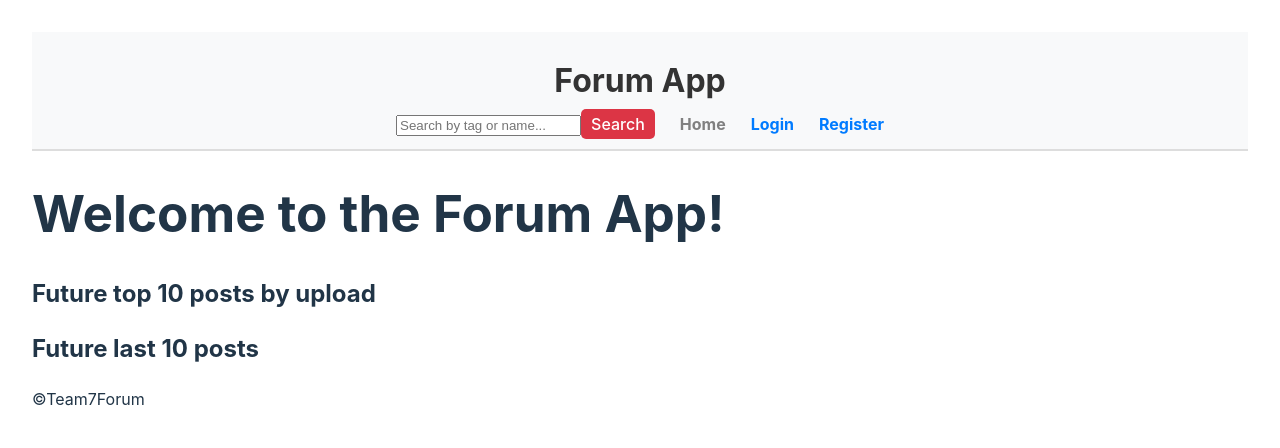
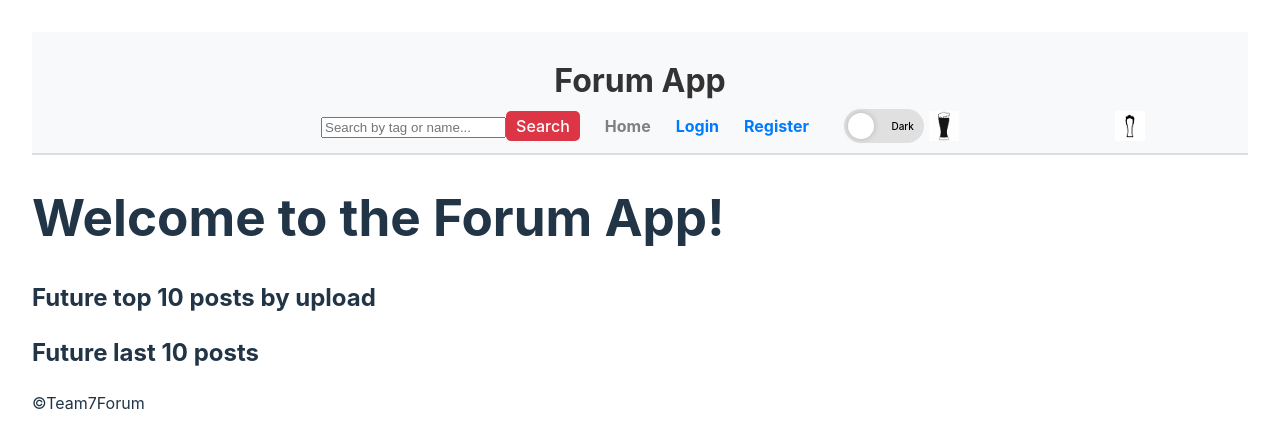
Before and after one commit to WebProjectTeam7/Team7Forum, a React (Vite) app: page / in a window 1280 px wide. Shown: the top 448 px of the page. Built offline with nearby package versions, Linux system fonts and the light colour scheme; no server answers.

Commit message:
Adding Dark - Light Beer switch

```diff
--- /dev/null
+++ b/src/components/BeerSwitch.jsx
@@ -0,0 +1,23 @@
+import lightBeerIcon from '../image/light-beer.png';
+import darkBeerIcon from '../image/dark-beer.png';
+import { useState } from 'react';
+import './CSS/BeerSwitch.css';
+
+export default function BeerSwitch() {
+    const [isDarkBeer, setIsDarkBeer] = useState(false);
+
+    const handleToggle = () => {
+        setIsDarkBeer(!isDarkBeer);
+    };
+
+    return (
+        <div className="beer-slider">
+            <img src={lightBeerIcon} alt="Light Beer Icon" className="icon light-beer-icon" />
+            <label className="switch">
+                <input type="checkbox" checked={isDarkBeer} onChange={handleToggle} />
+                <span className="slider"></span>
+            </label>
+            <img src={darkBeerIcon} alt="Dark Beer Icon" className="icon dark-beer-icon" />
+        </div>
+    );
+}
--- /dev/null
+++ b/src/components/CSS/BeerSwitch.css
@@ -0,0 +1,86 @@
+.beer-slider {
+  display: flex;
+  align-items: center;
+  justify-content: center;
+  gap: 5px;
+}
+
+.icon {
+  width: 30px;
+  height: 30px;
+}
+
+.light-beer-icon {
+  position: absolute;
+  left: 1115px;
+}
+.switch {
+  position: relative;
+  display: inline-block;
+  width: 100px;
+  height: 34px;
+}
+
+.switch input {
+  opacity: 0;
+  width: 0;
+  height: 0;
+}
+
+.slider {
+  position: absolute;
+  cursor: pointer;
+  top: 0;
+  left: 0;
+  right: 0;
+  bottom: 0;
+  background-color: #e0e0e0;
+  transition: 0.4s;
+  border-radius: 34px;
+}
+
+.slider:before {
+  position: absolute;
+  content: "";
+  height: 26px;
+  width: 26px;
+  left: 4px;
+  bottom: 4px;
+  background-color: white;
+  transition: 0.4s;
+  border-radius: 50%;
+  box-shadow: 0 0 6px rgba(0, 0, 0, 0.2);
+}
+
+input:checked + .slider {
+  background-color: grey;
+}
+
+input:checked + .slider:before {
+  transform: translateX(45px);
+}
+
+input:checked + .slider:before {
+  background-color: #292828;
+}
+
+input:checked + .slider:after {
+  content: "Light";
+  color: white;
+}
+
+input + .slider:after {
+  content: "Dark";
+  position: absolute;
+  font-size: 10px;
+  color: black;
+  font-weight: 500;
+  right: 10px;
+  top: 10px;
+  transition: 0.4s;
+}
+
+input:checked + .slider:after {
+  left: 10px;
+  right: auto;
+}
--- a/src/components/Header.jsx
+++ b/src/components/Header.jsx
@@ -6,6 +6,7 @@ import Search from './Search';
 import './CSS/Header.css';
 
 import UserRoleEnum from '../common/role.enum';
+import BeerSwitch from './BeerSwitch';
 
 export default function Header() {
     const { user, userData, setAppState } = useContext(AppContext);
@@ -39,6 +40,7 @@ export default function Header() {
                     <NavLink to="/admin-page">Admin Page</NavLink>
                 )}
                 {user && <button onClick={logout}>Logout</button>}
+                <BeerSwitch />
             </nav>
         </header>
     );
```
Also changed, not shown: src/image/dark-beer.png (added), src/image/light-beer.png (added).
